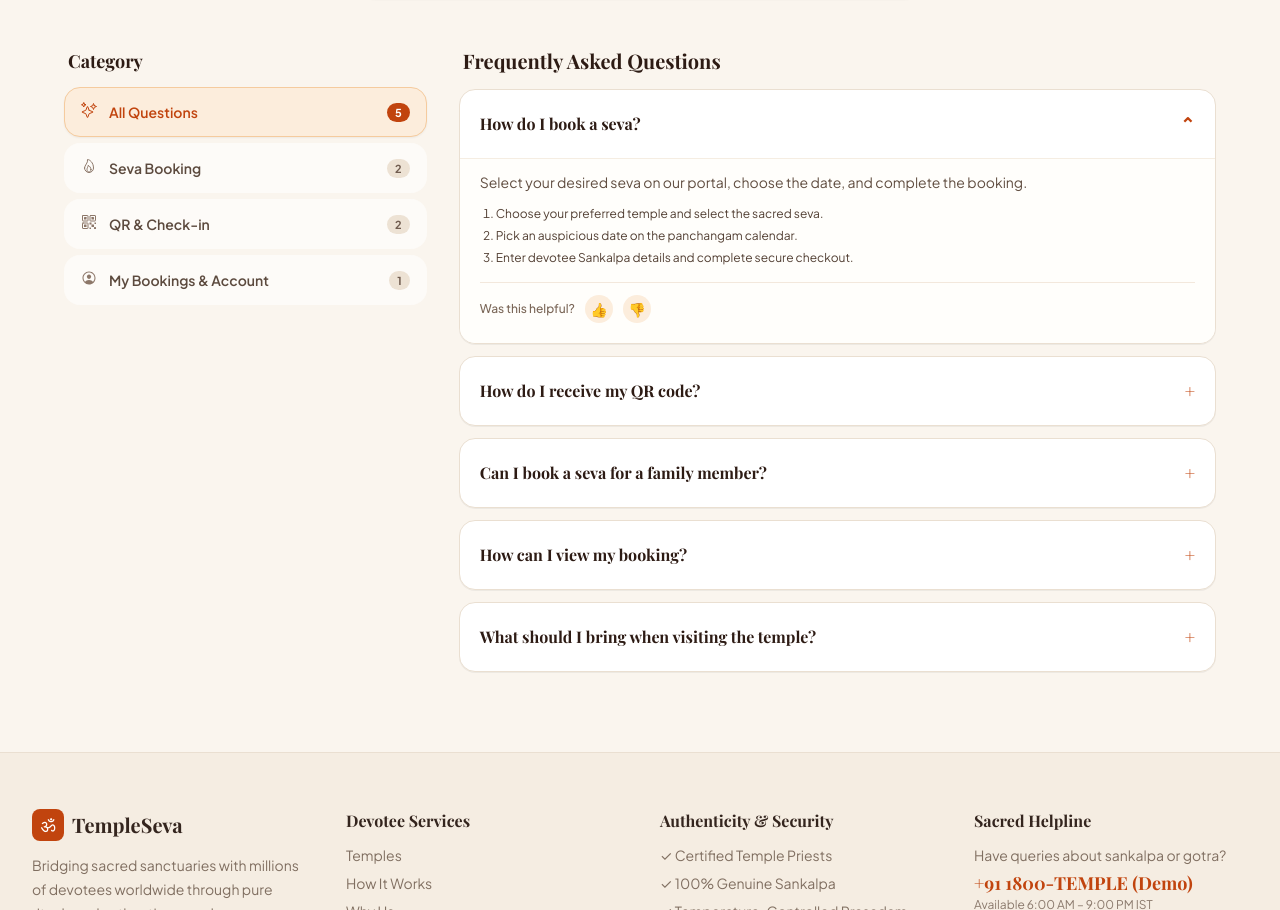
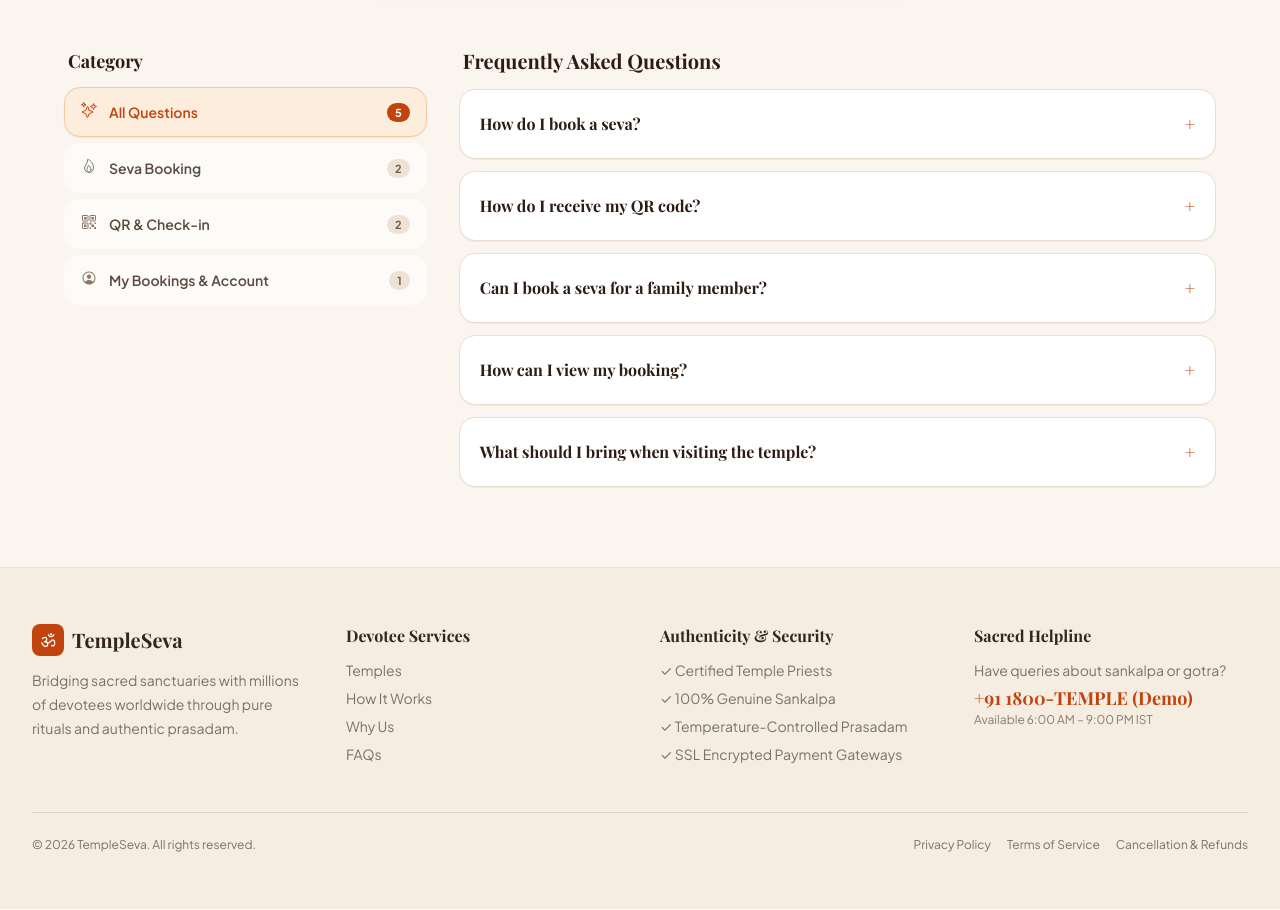
Before and after one commit to ShreyamdGatty/TempleSeva-Prototype, a React (Vite) app: page / in a window 1280 px wide. Shown: the part 2542-3452 px from the top of the page. Built offline with nearby package versions, Linux system fonts and the light colour scheme; a web font is replaced by a local one.

Commit message:
Latest updates

```diff
--- a/src/components/FaqSection/FaqSection.tsx
+++ b/src/components/FaqSection/FaqSection.tsx
@@ -89,7 +89,7 @@
 
   const [activeCategory, setActiveCategory] = useState<'all' | 'booking' | 'qr' | 'account'>('all')
   const [searchQuery, setSearchQuery] = useState('')
-  const [openId, setOpenId] = useState<string | null>('faq-1') // Open first question by default like reference image
+  const [openId, setOpenId] = useState<string | null>(null)
   const [feedback, setFeedback] = useState<Record<string, 'helpful' | 'not-helpful'>>({})
 
   // Filter questions based on active category and live search query
```
